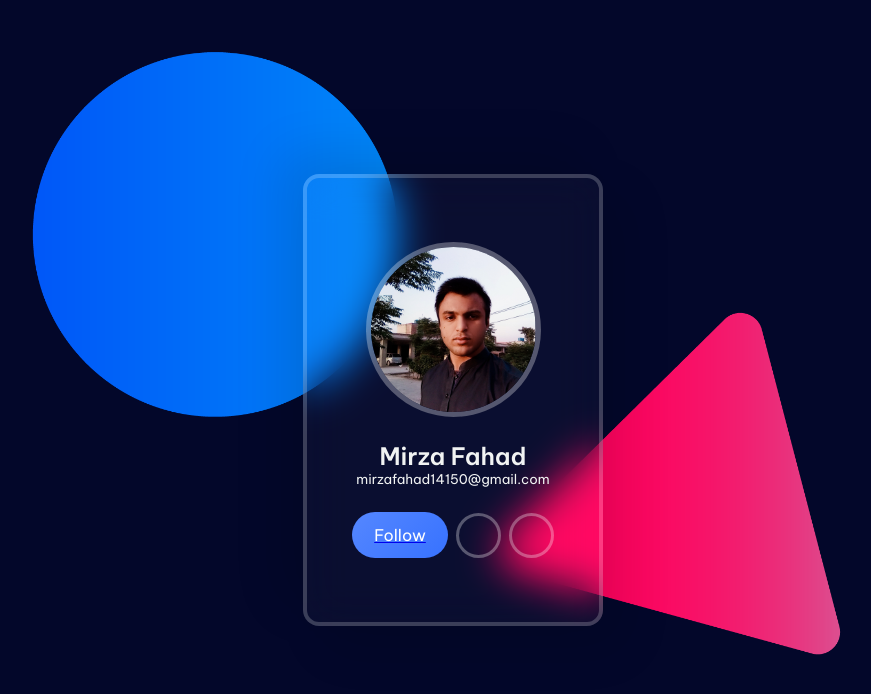
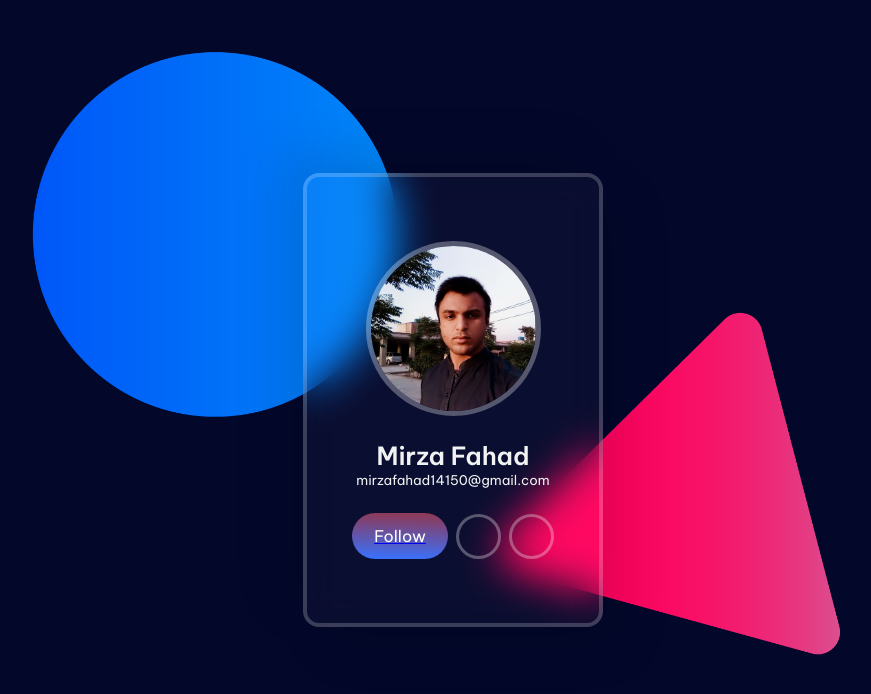
Before and after one commit to fahadmirfa/Glassmophism_Profile_Card-, a plain HTML site: page index.html in a window 1280 px wide. Shown: the whole page, without its empty margins (187-1058 px from the left). Drawn offline with Linux system fonts and the light colour scheme; some icons are missing.

Commit message:
Update style.css

```diff
--- a/style.css
+++ b/style.css
@@ -55,7 +55,7 @@ body
 }
 .card .profile-name
 {
-    font-size: 1.5rem;
+    font-size: 25px;
     font-weight: 600;
     margin-top: 1.5rem;
 }
@@ -84,7 +84,7 @@ body
 }
 .btn-primary
 {
-    background-image: linear-gradient(135deg, #5587ff, #3772ff);
+    background-image: linear-gradient(182deg, #913750, #3772ff);
     padding: 0 1.375rem;
     border-radius: 99em;
     color: #fff;
@@ -101,6 +101,7 @@ body
 .btn-icon i
 {
     font-size: 1.25em;
+        color:rgb(255, 255, 255;
 }
 .btn-icon:hover
 {
```
